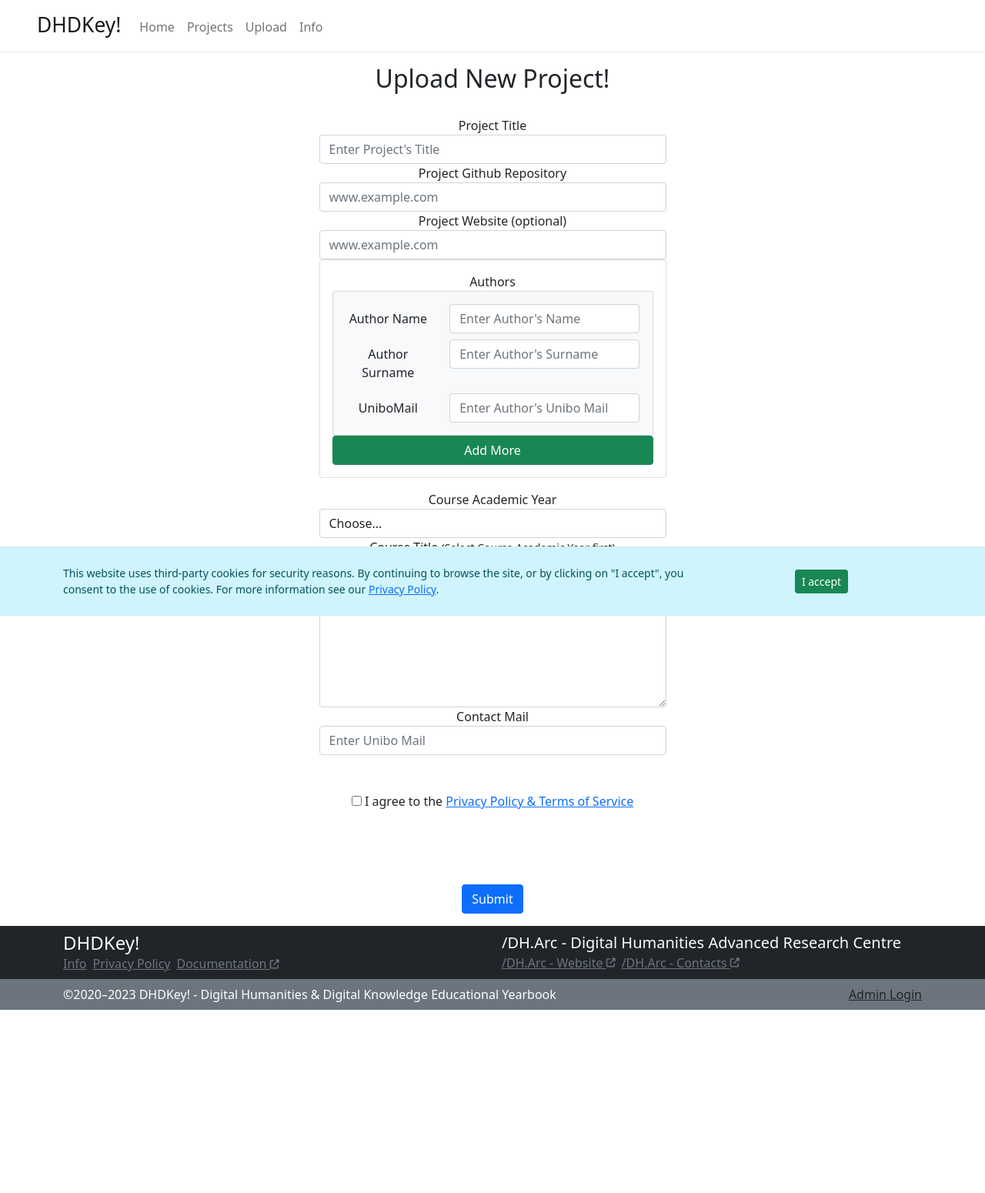
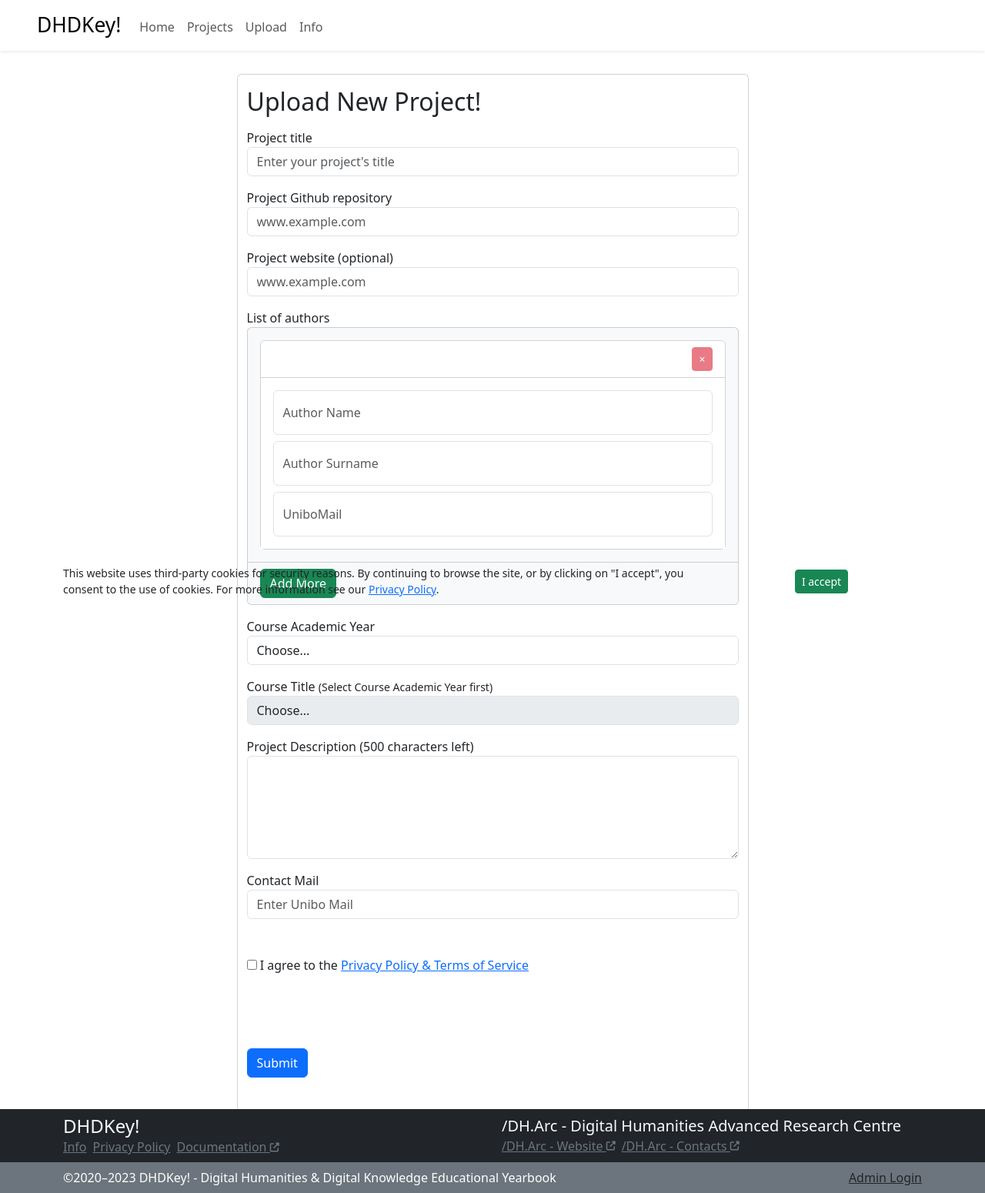
Before and after one commit to dharc-org/dhdkey, a Flask app: template app/templates/upload.html in a window 1280 px wide. Shown: the whole page at 77% size. Before the commit the page ends 1312 px from the top, so only its background shows below. Run offline with Flask 2, Linux system fonts and the light colour scheme; the template is opened without the code that fills it, so the values that code supplies are empty; parts of the project's set-up code (start-up, migrations or seed data) failed here and were passed over; some libraries are stand-ins or nearby versions.

Commit message:
upload page visuals

```diff
--- a/app/templates/base.html
+++ b/app/templates/base.html
@@ -1,6 +1,6 @@
 <html>
     <head>
-            <meta name="viewport" content="width=device-width">
+            <meta name="viewport" content="width=device-width, initial-scale=1">
             <link rel="icon" href="./static/css/favicon.ico" />
         {% if title == 'Home' %}
             <title>Welcome to DHDKey!</title>
@@ -12,8 +12,8 @@
         {% endif %}
 
         <!--Bootstrap-->
-        <link href="https://cdn.jsdelivr.net/npm/bootstrap@5.0.2/dist/css/bootstrap.min.css" rel="stylesheet" integrity="sha384-EVSTQN3/azprG1Anm3QDgpJLIm9Nao0Yz1ztcQTwFspd3yD65VohhpuuCOmLASjC" crossorigin="anonymous">
-        <script src="https://cdn.jsdelivr.net/npm/bootstrap@5.0.2/dist/js/bootstrap.bundle.min.js" integrity="sha384-MrcW6ZMFYlzcLA8Nl+NtUVF0sA7MsXsP1UyJoMp4YLEuNSfAP+JcXn/tWtIaxVXM" crossorigin="anonymous"></script>
+        <link href="https://cdn.jsdelivr.net/npm/bootstrap@5.3.2/dist/css/bootstrap.min.css" rel="stylesheet" integrity="sha384-T3c6CoIi6uLrA9TneNEoa7RxnatzjcDSCmG1MXxSR1GAsXEV/Dwwykc2MPK8M2HN" crossorigin="anonymous">
+        <script src="https://cdn.jsdelivr.net/npm/bootstrap@5.3.2/dist/js/bootstrap.bundle.min.js" integrity="sha384-C6RzsynM9kWDrMNeT87bh95OGNyZPhcTNXj1NW7RuBCsyN/o0jlpcV8Qyq46cDfL" crossorigin="anonymous"></script>
 
         <!-- <link rel="stylesheet" href="https://stackpath.bootstrapcdn.com/bootstrap/4.3.1/css/bootstrap.min.css"/> -->
         <script src="https://code.jquery.com/jquery-3.3.1.js"></script>
@@ -26,7 +26,7 @@
     </head>
     <body class="d-flex flex-column">
                 <div style="min-height: 100vh">
-                    <div class="head fixed-top bg-white" style="z-index: 0;">
+                    <div class="head fixed-top bg-white" style="z-index: 1;">
                             <nav class="navbar navbar-expand navbar-light shadow-sm px-sm-5 px-0">
                                     <a class="navbar-brand" style="font-size: 1.65rem !important; font-weight:200 !important;" href="{{ url_for('index') }}">DHDKey!</a>
                                     {% if title != "Confirmation" %}
@@ -60,7 +60,7 @@
                             </div>
                     </div>
                 </div>
-    <footer class="footer bg-dark text-light position-sticky" style="z-index: 2;">
+    <footer class="footer bg-dark text-light position-sticky" style="z-index: 3;">
         <div class="container">
             <div class="row d-flex justify-content-left flex-wrap my-1">
                 <div class="col-6 d-flex flex-column align-items-start justify-content-around mx-0 my-1" style="min-width: fit-content;">
@@ -81,7 +81,7 @@
             </div>
          </footer>
 
-         <footer class="footer bg-secondary text-white py-1 position-sticky" style="z-index: 2;">
+         <footer class="footer bg-secondary text-white py-1 position-sticky" style="z-index: 3;">
                 <div class="container">
                     <div class="d-inline-flex justify-content-between w-100 flex-wrap" style="min-width: fit-content;">
                             <div class="my-1" style="min-width: fit-content;">
--- a/app/templates/upload.html
+++ b/app/templates/upload.html
@@ -2,69 +2,74 @@
 
 {% block content %}
 
-    <div class= "col-md-8 col-xl-5 text-center mx-auto" style="margin-top: 35px">
-        <h2 style="margin-bottom: 30px">Upload New Project!</h2>
+    <div class= "col-md-10 col-xl-7 mx-auto mt-5 mb-4 card" style="z-index: 0;">
+        <h2 class="mb-3 mt-3">Upload New Project!</h2>
         <form id="projform" autocomplete="off" action="{{ url_for('upload') }}" method="POST">
 
             <!--TITLE-->
-            <div class="form-group">
-                <label for="Title">Project Title</label>
-                <input type="text" class="form-control" id="Title" name="Title" required="true" placeholder="Enter Project&#39;s Title">
+            <div class="form-group mb-3">
+                    <label for="Title">Project title</label>
+                    <input type="text" class="form-control" id="Title" name="Title" required="true" placeholder="Enter your project&#39;s title">
               </div>
 
 
             <!--REPOSITORY LINK-->
-            <div class="form-group">
-                <label for="Repository">Project Github<!-- DH.arc--> Repository</label>
-                <input type="url" class="form-control" id="Repository" name="Repository" placeholder="www.example.com" required="true">
+            <div class="form-group mb-3">
+                <label for="Repository">Project Github<!-- DH.arc--> repository</label>
+                <input type="url" class="form-control" id="Repository" name="Repository" placeholder="www.example.com">
               </div>
 
             <!--WEBSITE LINK-->
-            <div class="form-group">
-                    <label for="Homepage">Project Website (optional)</label>
+            <div class="form-group mb-3">
+                    <label for="Homepage">Project website (optional)</label>
                     <input type="url" class="form-control" id="Homepage" name="Homepage" placeholder="www.example.com">
                   </div>
 
 
             <!--AUTHORS-->
-            <div class="card p-3 mb-3">
-                    <label>Authors</label>
-                <div id="author-container">
-                        <div class="form-group author-fields card bg-light p-3 author-item  text-left text-sm-center" id="item-0">
-                            <div class="row">
-                                <div class="col-12 authorname">
-                                    <div class="row mb-2">
-                                        <label for="Aut[0][Name]" class="col-sm-4 col-form-label">Author Name</label>
-                                        <div class="col-sm-8">
-                                                <input type="text" class="form-control" id="Aut[0][Name]"  name="Aut[0][Name]"  required="true" placeholder="Enter Author&#39;s Name">
-                                            </div>
-                                    </div>
-                                    <div class="row mb-2">
-                                            <label for="Aut[0][Surname]"  class="col-sm-4 col-form-label">Author Surname</label>
-                                            <div class="col-sm-8">
-                                                    <input type="text" class="form-control" id="Aut[0][Surname]"  name="Aut[0][Surname]"  required="true" placeholder="Enter Author&#39;s Surname">
-                                                </div>
-                                        </div>
-                                    <div class="row">
-                                            <label for="Aut[0][Mail]"  class="col-sm-4 col-form-label">UniboMail</label>
-                                            <div class="col-sm-8">
-                                                <input type="mail" class="form-control" id="Aut[0][Mail]" name="Aut[0][Mail]" pattern="^[a-zA-Z0-9_.+-]+@(?:(?:[a-zA-Z0-9-]+\.)?[a-zA-Z]+\.)?(unibo|studio.unibo)\.it$" placeholder="Enter Author&#39;s Unibo Mail" title="Only Unibo Mail accepted (@unibo.it or @studio.unibo.it)" required="true">
-                                            </div>
-                                        </div>
-                                </div>
-                                <div class="col-0 authordisable">
-                                    <button type="button" class="btn btn-danger btn-sm delete d-none" for="item-0">
+            <div class="mb-3">
+                    <label>List of authors</label>
+                <div id="author-container" class="card bg-light">
+                    <div class="card-body p-3 author-container-body">
+
+                        <div class="form-group author-fields card author-item text-left text-sm-center" id="item-0">
+                            <div class="card-header text-body-secondary bg-white d-flex flex-row justify-content-end">
+                                    <button type="button" class="btn btn-danger btn-sm delete disabled" for="item-0">
                                         <span aria-hidden="true">&times;</span>
                                     </button>
+
+                            </div>
+                            <div class="card-body text-body-secondary bg-white p-3">
+                                <div class="row">
+                                    <div class="col-12 authorname">
+                                        <div class="mb-2 form-floating">
+                                            <input type="text" class="form-control" id="Aut[0][Name]"  name="Aut[0][Name]" required="true" placeholder="Enter Author&#39;s Name" >
+                                            <label for="Aut[0][Name]" class="col-sm-4 col-form-label">Author Name</label>
+                                        </div>
+                                        <div class="mb-2 form-floating">
+                                            <input type="text" class="form-control" id="Aut[0][Surname]"  name="Aut[0][Surname]"  required="true" placeholder="Enter Author&#39;s Surname">
+                                            <label for="Aut[0][Surname]"  class="col-sm-4 col-form-label">Author Surname</label>
+                                        </div>
+                                        <div class="form-floating">
+                                            <input type="mail" class="form-control" id="Aut[0][Mail]" name="Aut[0][Mail]" pattern="^[a-zA-Z0-9_.+-]+@(?:(?:[a-zA-Z0-9-]+\.)?[a-zA-Z]+\.)?(unibo|studio.unibo)\.it$" placeholder="Enter Author&#39;s Unibo Mail" title="Only Unibo Mail accepted (@unibo.it or @studio.unibo.it)" required="true">
+                                            <label for="Aut[0][Mail]"  class="col-sm-4 col-form-label">UniboMail</label>
+                                        </div>
+                                    </div>
+
                                 </div>
                             </div>
+
                         </div>
+                    </div>
+                    <div class="card-footer text-body-secondary bg-light">
+                        <button id="add-more" name="add-more" type="button" class="btn btn-success">Add More</button>
+
+                    </div>
                 </div>
-                <button id="add-more" name="add-more" type="button" class="btn btn-success">Add More</button>
             </div>
 
             <!--YEAR-->
-            <div class="form-group">
+            <div class="form-group mb-3">
                 <label for="Year">Course Academic Year</label>
                 <select class="form-control" id="Year" name="Year" required="true">
                     <option value="" selected>Choose...</option>
@@ -72,7 +77,7 @@
               </div>
 
             <!--COURSE-->
-            <div class="form-group">
+            <div class="form-group mb-3">
             <label for="Course">Course Title</label>
             <small>(Select Course Academic Year first)</small>
             <select class="form-control" id="Course" name="Course" disabled required="true">
@@ -82,13 +87,13 @@
 
 
             <!--DESCRIPTION-->
-            <div class="form-group">
+            <div class="form-group mb-3">
             <label for="Description">Project Description (<span id="charcount">500</span> characters left)</label>
             <textarea class="form-control" id="Description" name="Description" maxlength = "500" rows="5" required="true"></textarea>
             </div>
 
             <!--RESPONSIBLE MAIL-->
-            <div class="form-group">
+            <div class="form-group mb-3">
                 <label class="mb-0" for="Responsible">Contact Mail</label>
                 <!--<small id="ResponsibleHelp" class="form-text text-muted mb-1 mt-0">Email address to which data confirmation form will be sent (24h to confirm)</small>-->
                 <input type="mail" class="form-control" id="Responsible" name="Responsible" pattern="^[a-zA-Z0-9_.+-]+@(?:(?:[a-zA-Z0-9-]+\.)?[a-zA-Z]+\.)?(unibo|studio.unibo)\.it$" placeholder="Enter Unibo Mail" title="Only Unibo Mail accepted (@unibo.it or @studio.unibo.it)" required="true">
@@ -128,43 +133,35 @@ $(document).ready(function () {
     $("#add-more").click(function(e){
         e.preventDefault();
         next = next + 1;
-        $(".delete").removeClass("d-none")
-        $(".authordisable").addClass("col-2 pr-0")
-        $(".authordisable").removeClass("col-0")
-        $(".authorname").addClass("col-10 pr-0")
-        $(".authorname").removeClass("col-12")
-        var template = '<div class="form-group author-fields card bg-light p-3 author-item  text-left text-sm-center" id="item-' + next + '">\
-                            <div class="row">\
-                                <div class="col-10 pr-0 authorname">\
-                                    <div class="row mb-2">\
-                                        <label for="Aut[' + next + '][Name]" class="col-sm-4 col-form-label">Author Name</label>\
-                                        <div class="col-sm-8">\
-                                                <input type="text" class="form-control" id="Aut[' + next + '][Name]"  name="Aut[' + next + '][Name]"  required="true" placeholder="Enter Author&#39;s Name">\
-                                            </div>\
+        $(".delete").removeClass("disabled")
+        var template = '<div class="form-group author-fields card author-item mt-3 text-left text-sm-center" id="item-' + next + '">\
+                            <div class="card-header text-body-secondary bg-white d-flex flex-row justify-content-end">\
+                                <button type="button" class="btn btn-danger btn-sm delete" for="item-' + next + '">\
+                                    <span aria-hidden="true">&times;</span>\
+                                </button>\
+                            </div>\
+                            <div class="card-body text-body-secondary bg-white p-3">\
+                                <div class="row">\
+                                    <div class="col-12 pr-0 authorname">\
+                                        <div class="mb-2 form-floating">\
+                                            <input type="text" class="form-control" id="Aut[' + next + '][Name]"  name="Aut[' + next + '][Name]"  required="true" placeholder="Enter Author&#39;s Name">\
+                                            <label for="Aut[' + next + '][Name]" class="col-sm-4 col-form-label">Author Name</label>\
+                                        </div>\
+                                        <div class="mb-2 form-floating">\
+                                            <input type="text" class="form-control" id="Aut[' + next + '][Surname]"  name="Aut[' + next + '][Surname]"  required="true" placeholder="Enter Author&#39;s Surname">\
+                                            <label for="Aut[' + next + '][Surname]"  class="col-sm-4 col-form-label">Author Surname</label>\
+                                        </div>\
+                                        <div class="form-floating">\
+                                            <input type="mail" class="form-control" id="Aut[' + next + '][Mail]" name="Aut[' + next + '][Mail]" pattern="^[a-zA-Z0-9_.+-]+@(?:(?:[a-zA-Z0-9-]+\.)?[a-zA-Z]+\.)?(unibo|studio.unibo)\.it$" placeholder="Enter Author&#39;s Unibo Mail" title="Only Unibo Mail accepted (@unibo.it or @studio.unibo.it)" required="true">\
+                                            <label for="Aut[' + next + '][Mail]"  class="col-sm-4 col-form-label">UniboMail</label>\
+                                        </div>\
                                     </div>\
-                                    <div class="row mb-2">\
-                                            <label for="Aut[' + next + '][Surname]"  class="col-sm-4 col-form-label">Author Surname</label>\
-                                            <div class="col-sm-8">\
-                                                    <input type="text" class="form-control" id="Aut[' + next + '][Surname]"  name="Aut[' + next + '][Surname]"  required="true" placeholder="Enter Author&#39;s Surname">\
-                                                </div>\
-                                        </div>\
-                                    <div class="row">\
-                                            <label for="Aut[' + next + '][Mail]"  class="col-sm-4 col-form-label">UniboMail</label>\
-                                            <div class="col-sm-8">\
-                                                <input type="mail" class="form-control" id="Aut[' + next + '][Mail]" name="Aut[' + next + '][Mail]" pattern="^[a-zA-Z0-9_.+-]+@(?:(?:[a-zA-Z0-9-]+\.)?[a-zA-Z]+\.)?(unibo|studio.unibo)\.it$" placeholder="Enter Author&#39;s Unibo Mail" title="Only Unibo Mail accepted (@unibo.it or @studio.unibo.it)" required="true">\
-                                            </div>\
-                                        </div>\
-                                </div>\
-                                <div class="col-2 pr-0 authordisable">\
-                                    <button type="button" class="btn btn-danger btn-sm delete" for="item-' + next + '">\
-                                        <span aria-hidden="true">&times;</span>\
-                                    </button>\
                                 </div>\
                             </div>\
                         </div>'
 
 
-        $('#author-container').append(template);
+        $('#author-container .author-container-body').append(template);
         len = $('.author-item').length;
 
         $(".delete").click(function(){
@@ -172,10 +169,8 @@ $(document).ready(function () {
             $('#'+ target).remove()
             len = $('.author-item').length;
             if (len === 1){
-                $(".delete").addClass("d-none")
-                $(".authordisable").removeClass("col-2 pr-0")
-                $(".authordisable").addClass("col-0")
-                $(".authorname").removeClass("col-10 pr-0")
+                $(".delete").addClass("disabled")
+                $(".authorname").removeClass("col-11 pr-0")
                 $(".authorname").addClass("col-12")
             }
         });
@@ -207,7 +202,6 @@ function cut(str){
         str = str.substring(0, 55) + "..."
     }
     return str
-
 
 }
 </script>
```
Also changed, not shown: app/templates/projects.html (+5 -5 lines).
